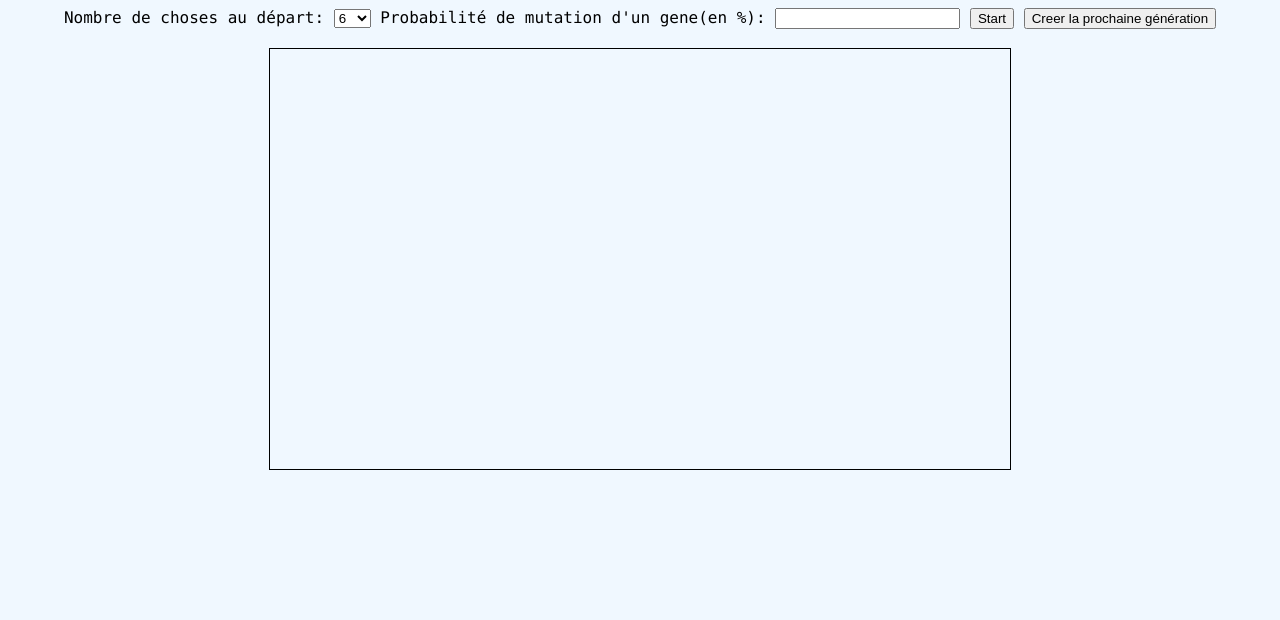
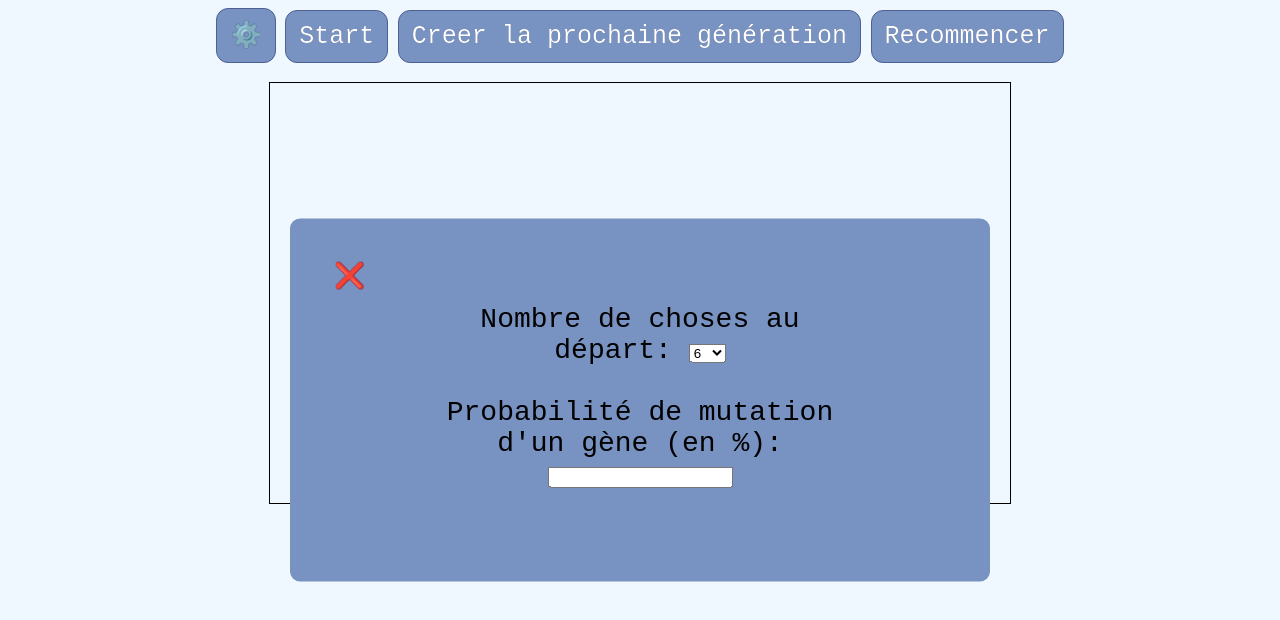
Before and after one commit to IdontWearBoots/Natural-selection-simulation, a plain HTML site: page index.html in a window 1280 px wide. Drawn offline with nearby package versions, Linux system fonts and the light colour scheme.

Commit message:
Styled everything

```diff
--- a/css/styles.css
+++ b/css/styles.css
@@ -7,3 +7,40 @@ body {
 canvas {
     border: 1px solid black;
 }
+
+#settings {
+    width: 50%;
+    font-size: 28px;
+    position: absolute;
+    left: 50%;
+    top: 50%;
+    transform: translate(-50%, -50%);
+    background-color: #7892c2;
+    border-radius: 10px;
+    text-align: center;
+    font-family:'Courier New', Courier, monospace;
+    padding: 30px;
+}
+
+
+.useful-btn {
+	background-color:#7892c2;
+	border-radius:12px;
+	border:1px solid #4e6096;
+	display:inline-block;
+	cursor:pointer;
+	color:#ffffff;
+	font-family: 'Courier New', Courier, monospace;
+	font-size:25px;
+	padding:11px 13px;
+	text-decoration:none;
+	text-shadow:0px 0px 0px #283966;
+    transition: all 0.5s;
+}
+.useful-btn:hover {
+	background-color:#476e9e;
+}
+
+#btn-close-settings {
+    border: 1px solid #7892c2;
+}
--- a/index.html
+++ b/index.html
@@ -15,6 +15,14 @@
 </head>
 <body>
 
+    <button class="useful-btn" id="btn-settings">⚙️</button>
+
+    <div id="settings">
+        <div class="top" style="text-align: left">
+            <button class="useful-btn" id="btn-close-settings">❌</button>
+        </div>
+
+            <div class="stuff" style="width: 70%; margin-left: 15%;">
                 <label for="thingCount">Nombre de choses au départ: </label>
                 <select name="" id="thingCount">
                     <option value="5">6</option>
@@ -23,12 +31,20 @@
                     <option value="50">50</option>
                 </select>
 
-    <label for="mutateProb">Probabilité de mutation d'un gene(en %): </label>
+                <br>
+                <br>
+
+                <label for="mutateProb">Probabilité de mutation d'un gène (en %): </label>
                 <input type="number" name="" id="mutateProb">
+                <br><br><br>
+            </div>
+    </div>
 
-    <button onclick="start()">Start</button>
+    <button class="useful-btn" onclick="start()">Start</button>
 
-    <button onclick="updateNextGeneration()">Creer la prochaine génération</button>
+    <button class="useful-btn" onclick="updateNextGeneration()">Creer la prochaine génération</button>
+
+    <button class="useful-btn" onclick="location.reload()">Recommencer</button>
 
     <br>
     <br>
@@ -38,7 +54,16 @@
     <br>
     <br>
 
+    <script>
 
+        $("#btn-settings").on("click", event => {
+            $("#settings").fadeToggle();
+        });
+
+        $("#btn-close-settings").on("click", event => {
+            $("#settings").fadeToggle();
+        });
+    </script>
 
 </body>
 </html>
```
Lines whose indentation alone changed are shown as unchanged.
